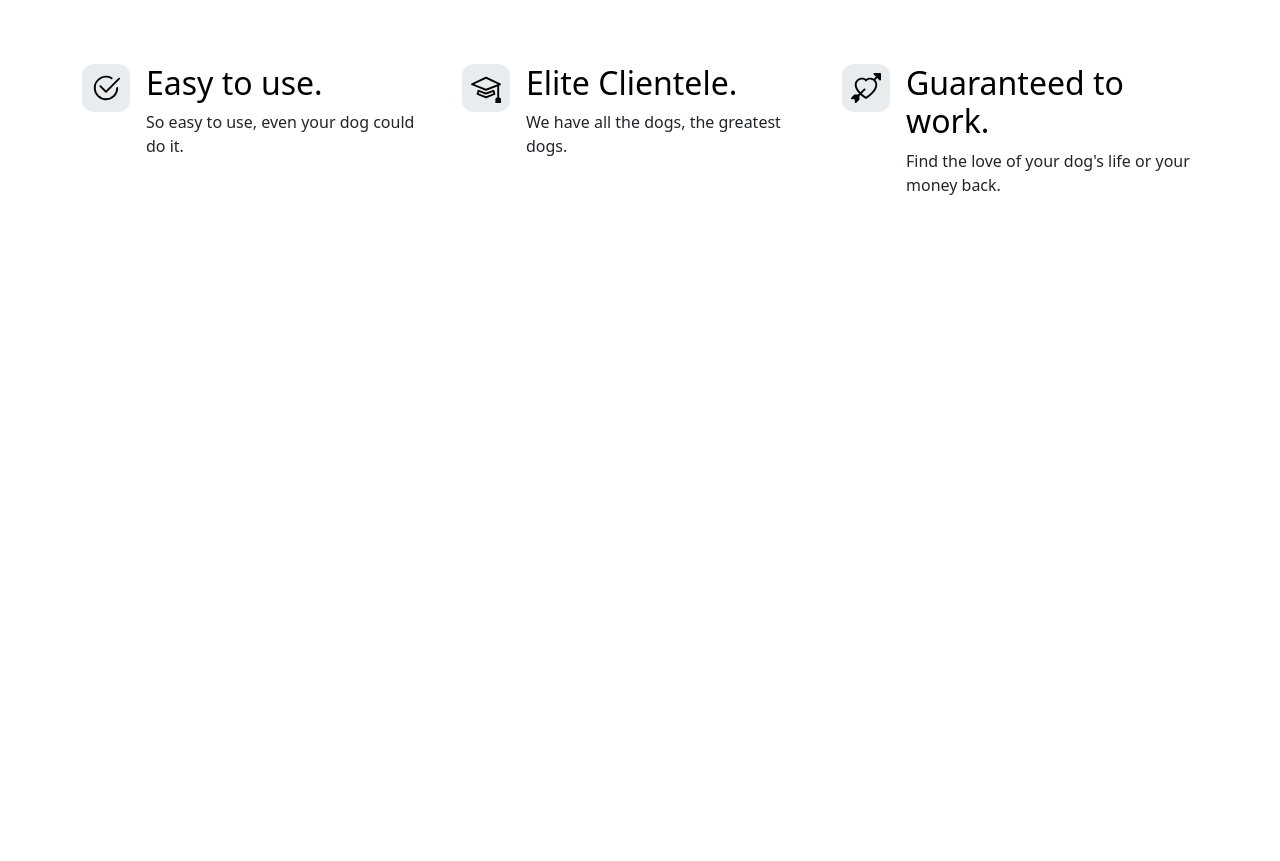
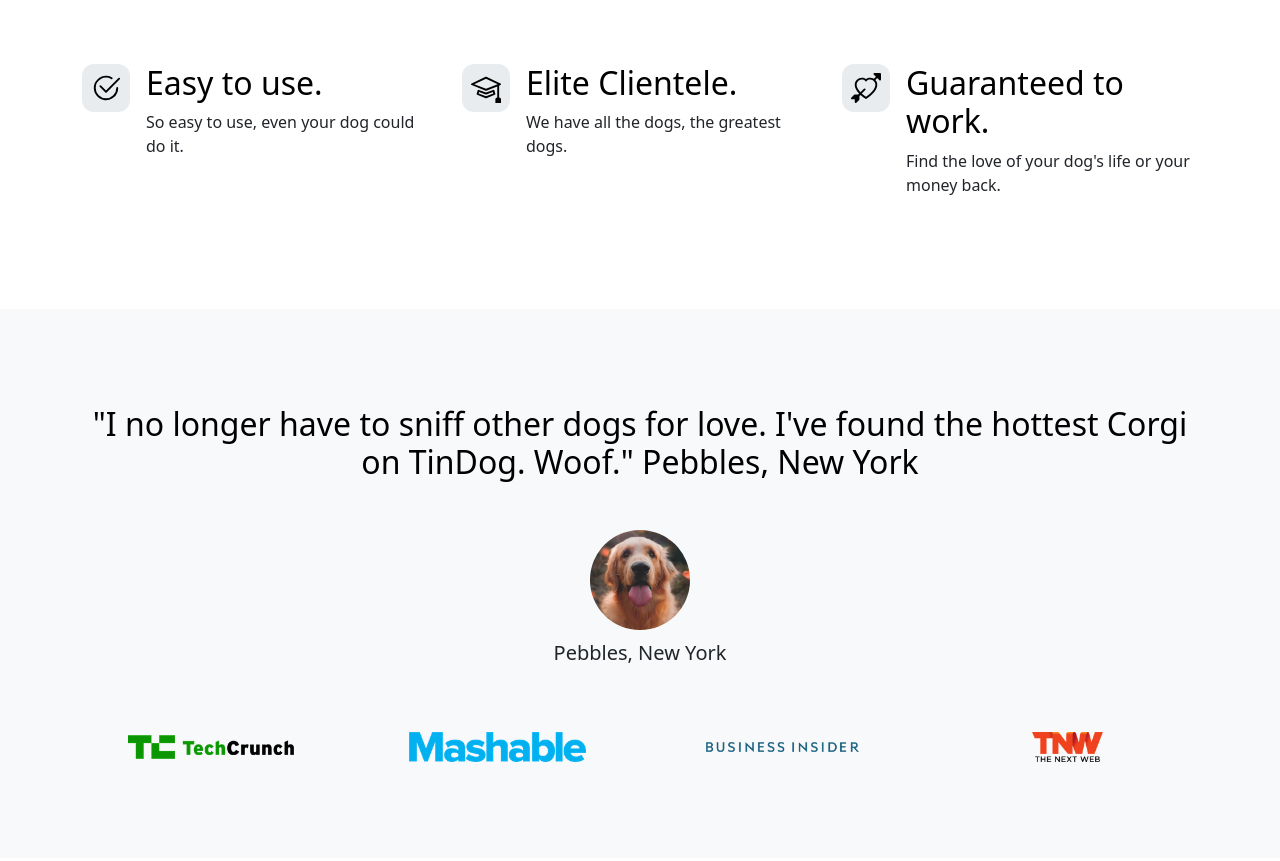
Before and after one commit to msilenzi/CURSO---The-Complete-2023-Web-Development-Bootcamp, a plain HTML site: page 11. Bootstrap/11.3 TinDog [Project]/index.html in a window 1280 px wide. Shown: the part 722-1583 px from the top of the page. Before the commit the page ends 1031 px from the top, so only its background shows below. Drawn offline with nearby package versions, Linux system fonts and the light colour scheme.

Commit message:
add testimonial

```diff
--- a/11. Bootstrap/11.3 TinDog [Project]/index.html
+++ b/11. Bootstrap/11.3 TinDog [Project]/index.html
@@ -123,7 +123,37 @@
     </main>
 
     <!-- Testimonial -->
-    <section id="testimonial"></section>
+    <section id="testimonial">
+      <div class="mb-5">
+        <div class="p-5 text-center bg-body-tertiary">
+          <div class="container py-5">
+            <h2 class="text-body-emphasis mb-5">
+              "I no longer have to sniff other dogs for love. I've found the
+              hottest Corgi on TinDog. Woof." Pebbles, New York
+            </h2>
+            <img src="images/dog-img.jpg" alt="dog-img" class="profile-img mb-2" />
+            <p class="mx-auto lead">Pebbles, New York</p>
+          </div>
+
+          <div class="container pb-5">
+            <div class="row gap-sm-4 gap-lg-0">
+              <div class="col-lg-3 col-sm-12">
+                <img src="images/techcrunch.png" alt="" height="30" />
+              </div>
+              <div class="col-lg-3 col-sm-12">
+                <img src="images/mashable.png" alt="" height="30" />
+              </div>
+              <div class="col-lg-3 col-sm-12">
+                <img src="images/bizinsider.png" alt="" height="30" />
+              </div>
+              <div class="col-lg-3 col-sm-12">
+                <img src="images/tnw.png" alt="" height="30" />
+              </div>
+            </div>
+          </div>
+        </div>
+      </div>
+    </section>
 
     <!-- Pricing -->
     <section id="pricing"></section>
```
